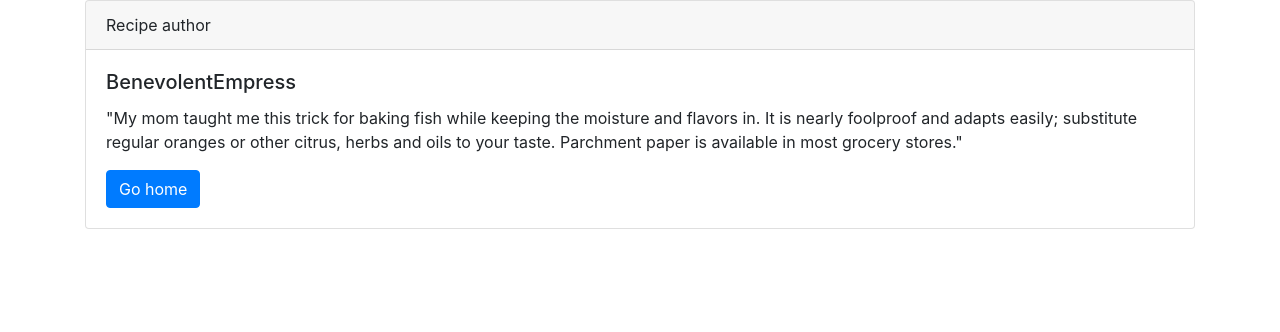
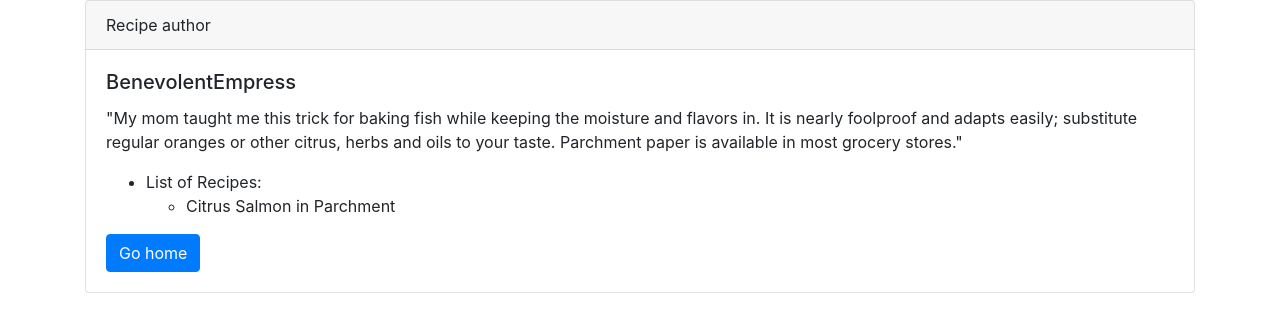
Before and after one commit to karki011/recipesbox_v1, a Django app: page /author/2 in a window 1280 px wide. Shown: the part 56-388 px from the top of the page. Run offline with Django 3.2, Linux system fonts and the light colour scheme; data comes from the database, SQL or seed files in the repository; both versions use the stored data as it was after the commit; some libraries are stand-ins or nearby versions.

Commit message:
added list of recipe added by same author

```diff
--- a/recipe/templates/recipe/authorDetail.html
+++ b/recipe/templates/recipe/authorDetail.html
@@ -9,6 +9,18 @@
     <p class="card-text">
       {{author.bio}}
     </p>
+    <ul>
+      <li>
+        List of Recipes:
+      </li>
+      <ul>
+      {% for recipe in recipes %}
+      {% if author.id == recipe.author.id %}
+          <li>{{recipe.title}}</li>
+      {% endif %}
+      {% endfor %}
+      </ul>
+    </ul>
     <a href="/" class="btn btn-primary">Go home</a>
   </div>
 </div>
--- a/recipe/views.py
+++ b/recipe/views.py
@@ -15,5 +15,8 @@ def recipe_detail(request, recipe_id):
 
 def author_detail(request, author_id):
     author = get_object_or_404(Author, pk=author_id)
-    print(author)
-    return render(request, 'recipe/authorDetail.html', {'author': author})
+    recipes = Recipe.objects.all()
+    return render(request, 'recipe/authorDetail.html', {
+        'author': author,
+        'recipes': recipes,
+    })
```
Also changed, not shown: db.sqlite3.
